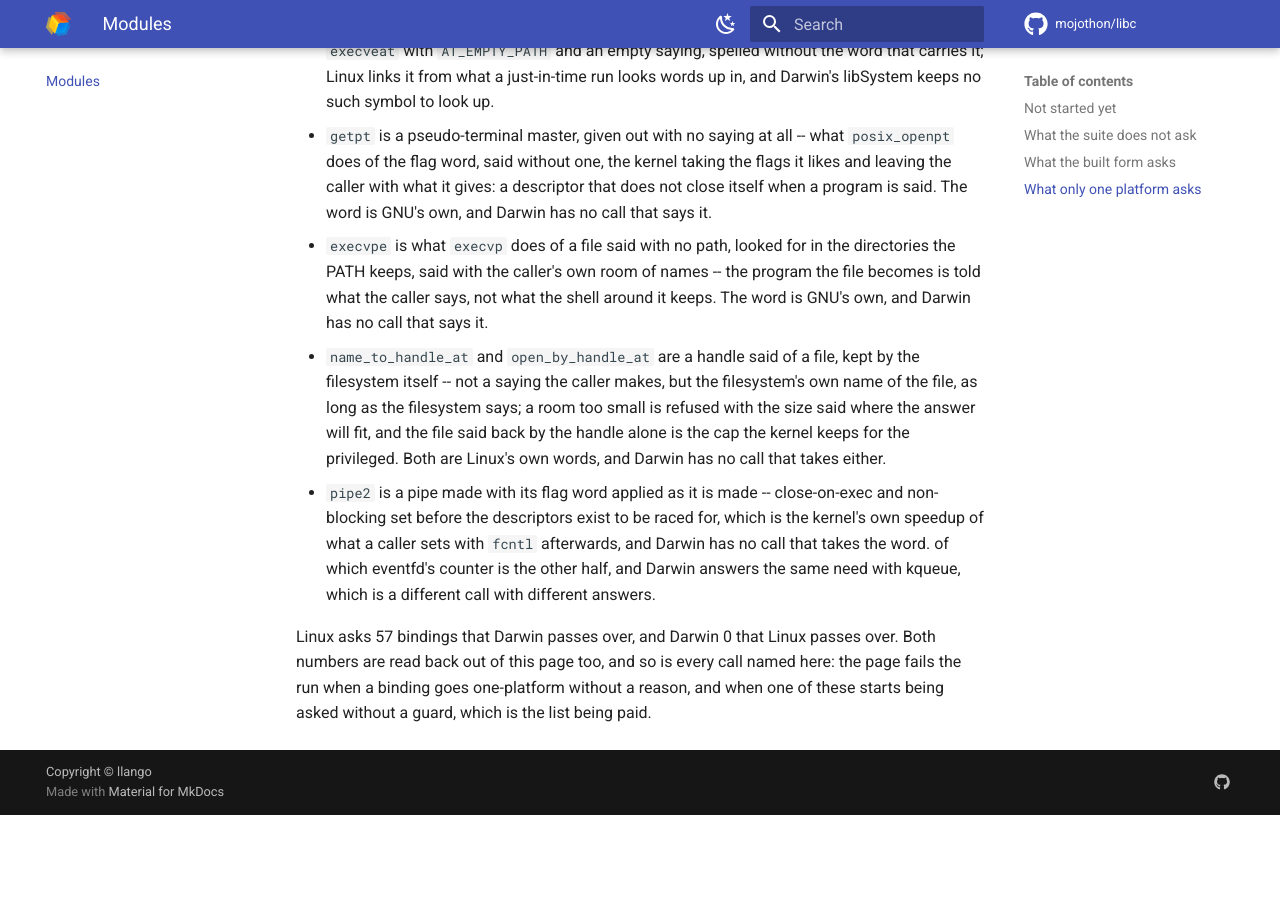
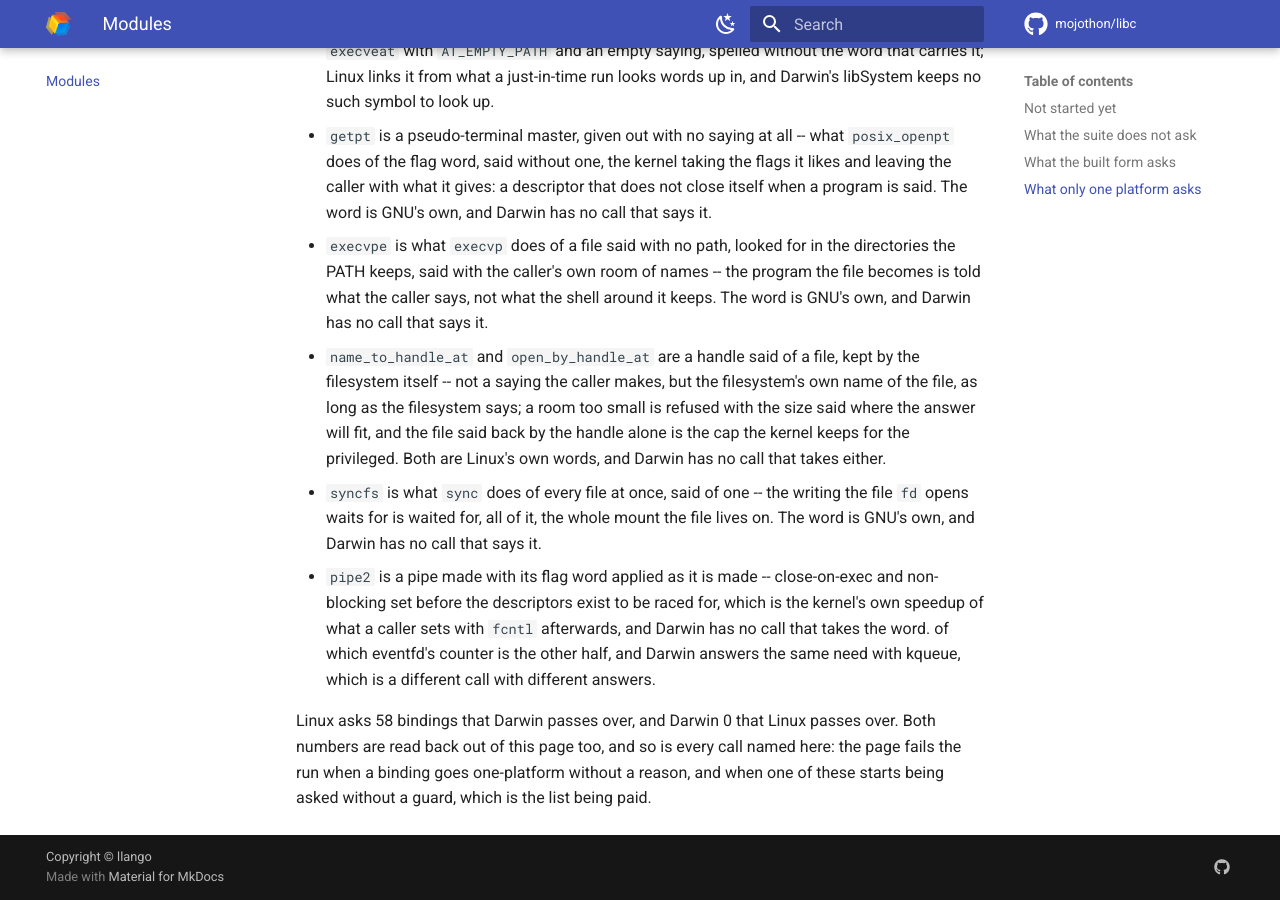
Before and after one commit to mojothon/libc, an MkDocs documentation site: the page built from docs/modules.md, in a window 1280 px wide and 900 px high, scrolled down 9299 px. Built offline with MkDocs 1.6.1 and Material for MkDocs 9.7.7, drawn with Linux system fonts in a browser that asks for light colours; comment, search, counter and statistics services are not loaded; before the commit the page ends 10114 px from its top, so only the background shows below that; some of the changed text lies outside the part shown.

Commit message:
unistd: the whole mount waited for by way of one file
`syncfs` -- what `sync` does of every file at once,
said of one: the writing the file `fd` opens waits for
is waited for, all of it, the whole mount the file
lives on, everything the mount still owes its way to
the storage handed over before the asking comes back.
A file written to is waited for by way of itself,
which stays open after -- the asking waited, it did
not take the file away -- and a descriptor that is
not a file is refused with `errno` saying so. The
word is GNU's own, and Darwin has no call that says
it.

```diff
--- a/docs/modules.md
+++ b/docs/modules.md
@@ -333,6 +333,10 @@ other platform's C library has no such call.
   and the file said back by the handle alone is the cap the kernel keeps
   for the privileged. Both are Linux's own words, and Darwin has no call
   that takes either.
+- `syncfs` is what `sync` does of every file at once, said of one -- the
+  writing the file `fd` opens waits for is waited for, all of it, the
+  whole mount the file lives on. The word is GNU's own, and Darwin has
+  no call that says it.
 - `pipe2` is a pipe made with its flag word applied as it is
   made -- close-on-exec and non-blocking set before the
   descriptors exist to be raced for, which is the kernel's own
@@ -341,7 +345,7 @@ other platform's C library has no such call.
   of which eventfd's counter is the other half, and Darwin answers the same
   need with kqueue, which is a different call with different answers.
 
-Linux asks 57 bindings that Darwin passes over, and Darwin 0 that Linux
+Linux asks 58 bindings that Darwin passes over, and Darwin 0 that Linux
 passes over. Both numbers are read back out of this page too, and so is
 every call named here: the page fails the run when a binding goes
 one-platform without a reason, and when one of these starts being asked
```
Also changed, not shown: other parts of docs/modules.md (+2 -2 lines), docs/beyond-c.md (+1 -1 lines), 4 other files.
